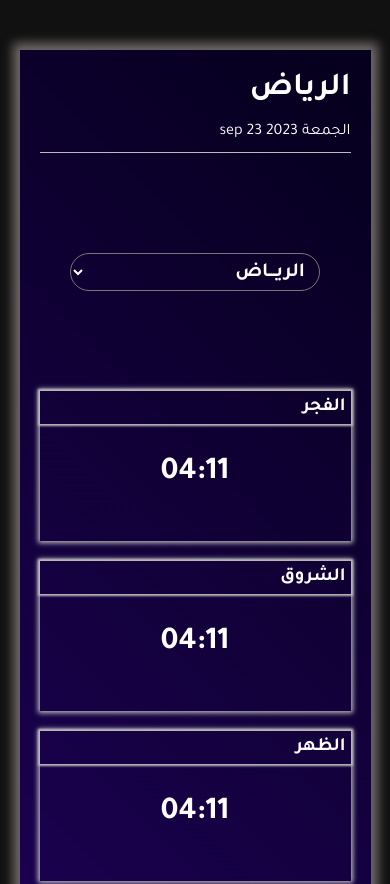
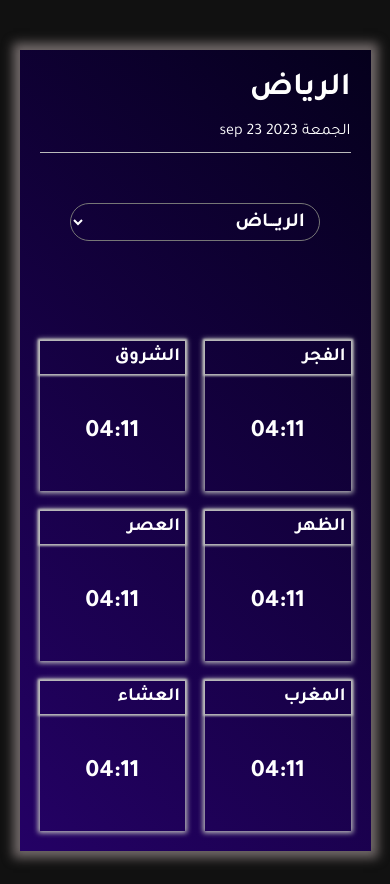
Before and after one commit to husham-99/adhan, a plain HTML site: page index.html in a window 390 px wide. Shown: the top 884 px of the page. Drawn offline with Linux system fonts and the light colour scheme; no server answers.

Commit message:
Add files via upload

```diff
--- a/index.html
+++ b/index.html
@@ -20,27 +20,45 @@
         <div class="dates">
             <div class="date-item">
                 <h3>الفجر</h3>
+                <div class="edit">
                     <h1 id="fajr">04:11</h1>
+                </div>
+
             </div>
             <div class="date-item">
                 <h3>الشروق</h3>
+                <div class="edit">
                     <h1 id="sunrise">04:11</h1>
+                </div>
+
             </div>
             <div class="date-item">
                 <h3>الظهر</h3>
+                <div class="edit">
                     <h1 id="dhur">04:11</h1>
+                </div>
+
             </div>
             <div class="date-item">
                 <h3>العصر</h3>
+                <div class="edit">
                     <h1 id="asr">04:11</h1>
+                </div>
+
             </div>
             <div class="date-item">
                 <h3>المغرب</h3>
+                <div class="edit">
                     <h1 id="sunset">04:11</h1>
+                </div>
+
             </div>
             <div class="date-item">
                 <h3>العشاء</h3>
+                <div class="edit">
                     <h1 id="isha">04:11</h1>
+                </div>
+
             </div>
         </div>
 
--- a/style.css
+++ b/style.css
@@ -54,12 +54,20 @@ body{
     box-shadow: 0 0 5px 2px #bbb;
     display: flex;
     flex-direction: column;
-    gap: 30px;
     flex-shrink: 0;
     flex-grow: 1;
 
 
 
+}
+
+.edit{
+
+
+    width: 100%; height:100%;
+    display:flex;
+    justify-content: center;
+    align-items: center;
 }
 
 .container .dates .date-item h3{
@@ -118,13 +126,18 @@ body{
 
     .container .dates .date-item{
 
-        width: 150px;
+        width: 130px;
 
+    }
+
+    .container .dates .date-item h1{
+
+        font-size: 25px;
     }
 
     .select{
 
-        margin-top: 50px;
+        margin-top: 0 ;
         order: 1;
     }
 
```
Lines whose indentation alone changed are shown as unchanged.
